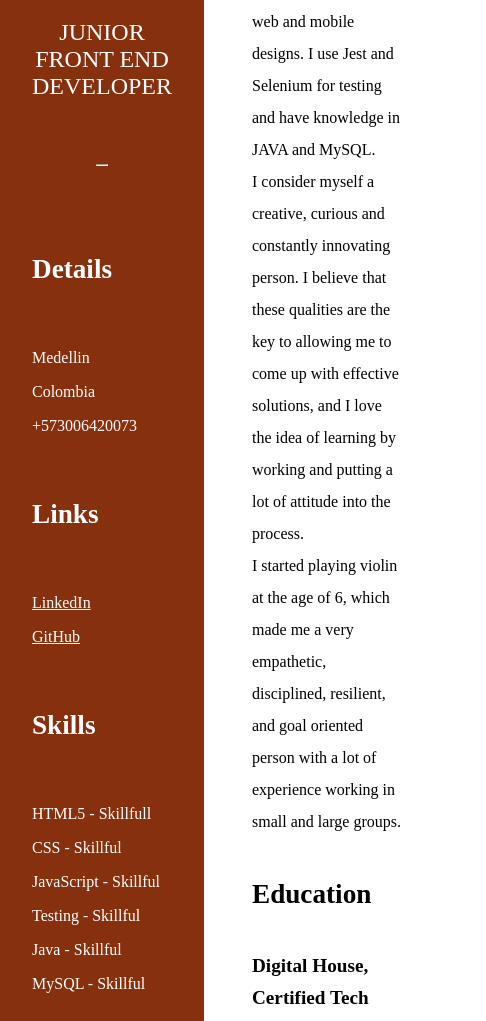
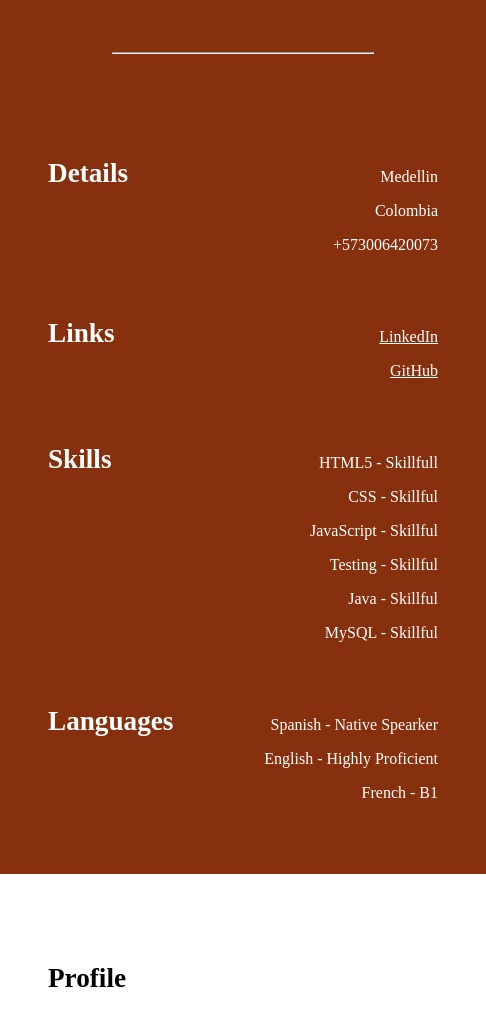
Before and after one commit to monimunozalzate/CV, a plain HTML site: page index.html in a window 390 px wide. Shown: the part 346-1367 px from the top of the page, 486 px wide, since content can reach past the window. Drawn offline with Linux system fonts and the light colour scheme.

Commit message:
responsive

```diff
--- a/index.html
+++ b/index.html
@@ -16,18 +16,23 @@
             <h2>JUNIOR FRONT END DEVELOPER</h2>
             <hr>
         </div>
-        <h3>Details</h3>
+        <div id="detail">
+            <h3 >Details</h3>
             <ul class="details">
                 <li type="none">Medellin</li>
                 <li type="none">Colombia</li>
                 <li type="none">+573006420073</li>
             </ul>
-        <h3>Links</h3>
+        </div>
+        <div id="link">
+            <h3 >Links</h3>
             <ul>
                 <li type="none"><a href="https://www.linkedin.com/in/monica-mu%C3%B1oz-alzate-a49412245/">LinkedIn</a></li>
                 <li type="none"><a href="https://github.com/monimunozalzate">GitHub</a></li>
             </ul>
-        <h3>Skills</h3>
+        </div>
+        <div id="skill">
+            <h3 >Skills</h3>
             <ul>
                 <li type="none">HTML5 - Skillfull</li>
                 <li type="none">CSS - Skillful </li>
@@ -36,12 +41,15 @@
                 <li type="none">Java - Skillful </li>
                 <li type="none">MySQL - Skillful </li>
             </ul>
-        <h3>Languages</h3>
+        </div>
+        <div id="language">
+            <h3 >Languages</h3>
             <ul>
                 <li type="none">Spanish - Native Spearker </li>
                 <li type="none">English - Highly Proficient </li>
                 <li type="none">French - B1 </li>
             </ul>
+        </div>
    </aside>
    <main>
         <h3>Profile</h3>
--- a/sass/style.scss
+++ b/sass/style.scss
@@ -62,15 +62,65 @@ main{
     line-height: 2rem;
 }
 //mobile
-@media(max-width:376px){
+@media(max-width:426px){
     body{
         display: flex;
         flex-direction: column;
     }
     body aside{
-        width: 110%;
+        width: 100%;
+        padding: 3rem;
+        display: flex;
+        flex-direction: column;
+        align-items: stretch;
+        justify-content: flex-start;
+    }
+    body aside #detail{
+        display: flex;
+        flex-direction: row;
+        justify-content: space-between;
+        align-items: baseline;
+    }
+    body aside #detail ul{
+        display: flex;
+        flex-direction: column;
+        align-items: flex-end;
+    }
+    body aside #link{
+        display: flex;
+        flex-direction: row;
+        justify-content: space-between;
+        align-items: baseline;
+    }
+    body aside #link ul{
+        display: flex;
+        flex-direction: column;
+        align-items: flex-end;
+    }
+    body aside #skill{
+        display: flex;
+        flex-direction: row;
+        justify-content: space-between;
+        align-items: baseline;
+    }
+    body aside #skill ul{
+        display: flex;
+        flex-direction: column;
+        align-items: flex-end;
+    }
+    body aside #language{
+        display: flex;
+        flex-direction: row;
+        justify-content: space-between;
+        align-items: baseline;
+    }
+    body aside #language ul{
+        display: flex;
+        flex-direction: column;
+        align-items: flex-end;
     }
     body main{
         width: 100%;
     }
+
 }
```
Also changed, not shown: sass/style.css, 1 other file. Lines whose indentation alone changed are shown as unchanged.
